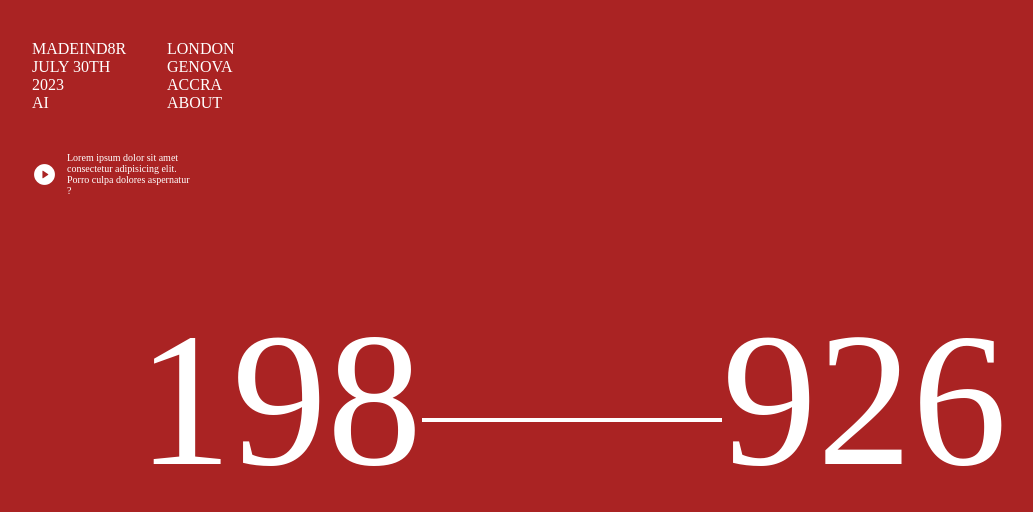
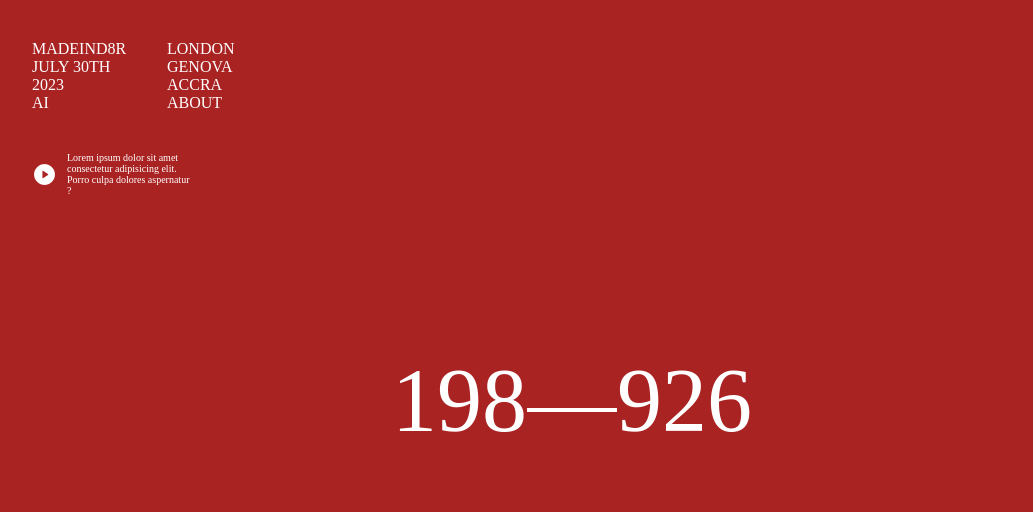
Before and after one commit to code-JOA/Modern-Landing-page, a plain HTML site: page Landing-Page/index.html in a window 1280 px wide. Shown: the whole page, without its empty margins (68-1101 px from the left). Drawn offline with nearby package versions, Linux system fonts and the light colour scheme.

Commit message:
Commit auto_update

```diff
--- a/Landing-Page/style.css
+++ b/Landing-Page/style.css
@@ -83,14 +83,14 @@ body {
 }
 
 #hero h1 {
-  font-size: 190px;
+  font-size: 90px;
   position: absolute;
   font-weight: 100;
 }
 
 #hero h1 #line {
   display: inline-block;
-  width: 300px;
+  width: 90px;
   /* font-size: 650px; */
   height: 4px;
   vertical-align: middle;
```
